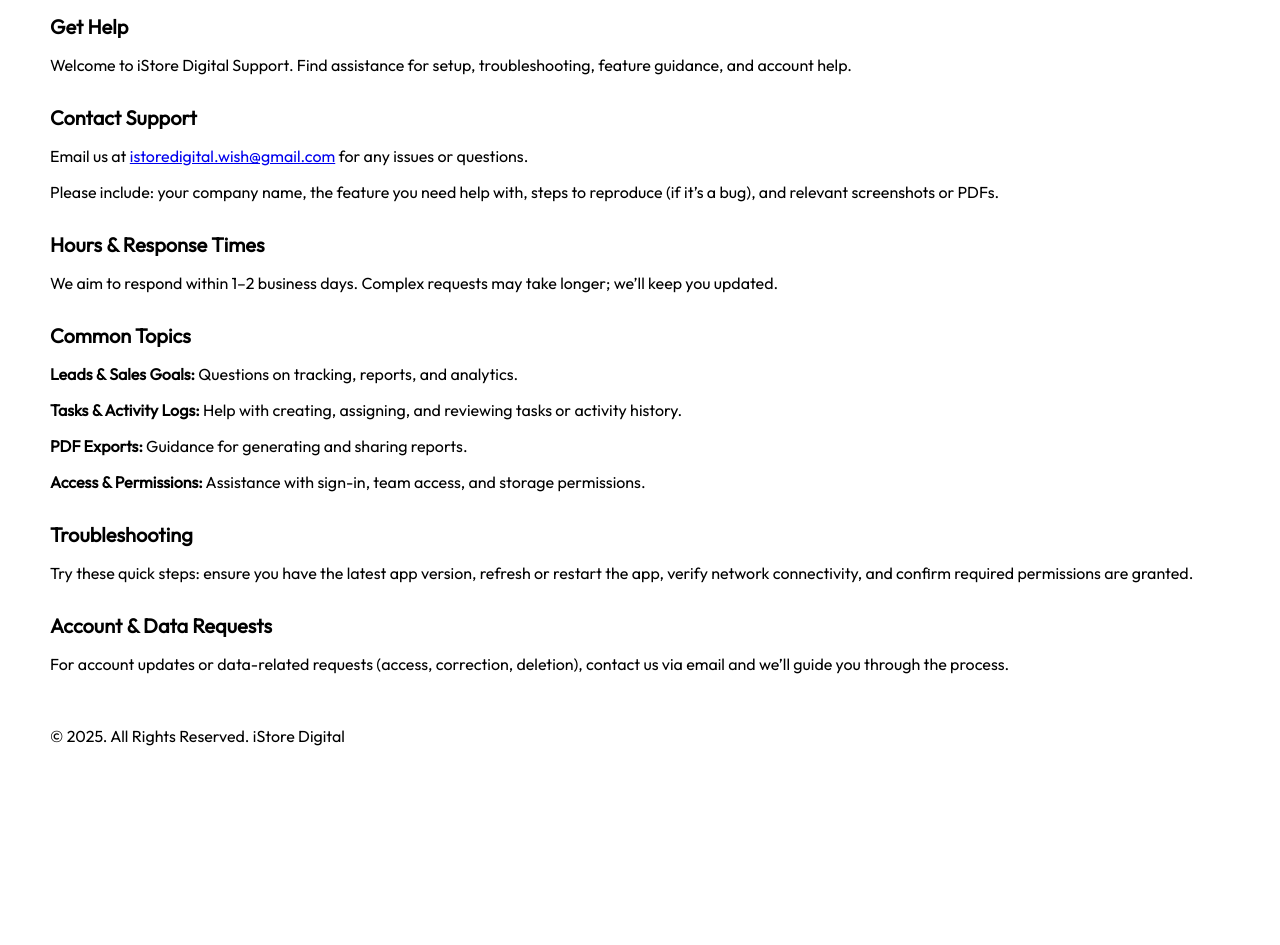
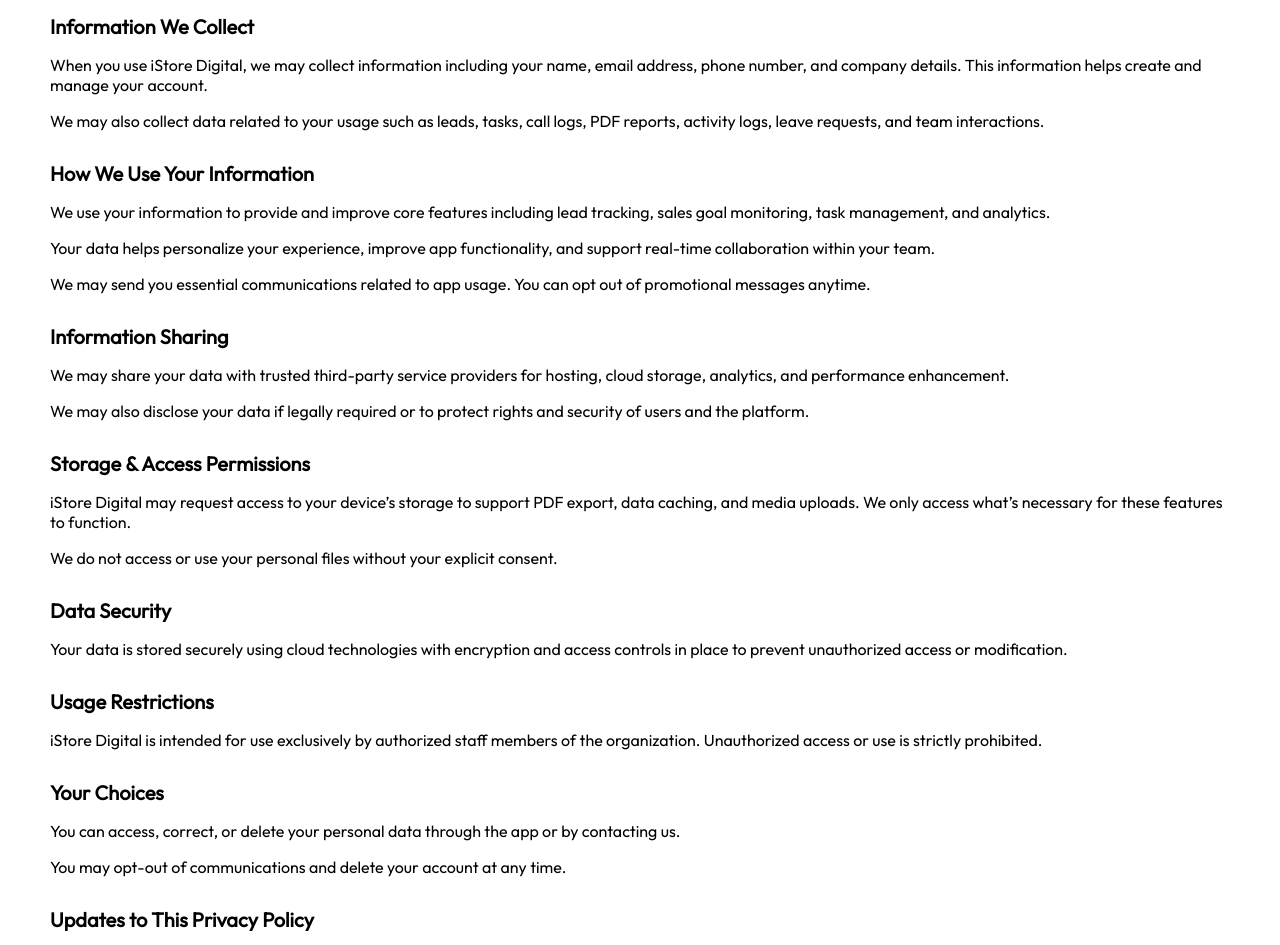
Before and after one commit to Anshif-P/istore_privacy_policy, a plain HTML site: page index.html in a window 1280 px wide. Shown: the part 316-1261 px from the top of the page. Before the commit the page ends 1128 px from the top, so only its background shows below. Drawn offline with Linux system fonts and the light colour scheme.

Commit message:
feat: updated

```diff
--- a/index.html
+++ b/index.html
@@ -4,7 +4,7 @@
 <head>
   <meta charset="UTF-8">
   <meta name="viewport" content="width=device-width, initial-scale=1.0">
-  <title>iStore Digital Support</title>
+  <title>iStore Digital Privacy Policy</title>
   <link href="https://fonts.googleapis.com/css2?family=Outfit&display=swap" rel="stylesheet">
   <link href="css/style.css" rel="stylesheet">
 </head>
@@ -17,29 +17,40 @@
   </header>
 
   <div class="main-content">
-    <div class="main-heading">iStore Digital Support</div>
+    <div class="main-heading">Privacy Policy for iStore Digital</div>
 
-    <div class="sub-heading">Get Help</div>
-    <p>Welcome to iStore Digital Support. Find assistance for setup, troubleshooting, feature guidance, and account help.</p>
+    <div class="sub-heading">Information We Collect</div>
+    <p>When you use iStore Digital, we may collect information including your name, email address, phone number, and company details. This information helps create and manage your account.</p>
+    <p>We may also collect data related to your usage such as leads, tasks, call logs, PDF reports, activity logs, leave requests, and team interactions.</p>
 
-    <div class="sub-heading">Contact Support</div>
-    <p>Email us at <a href="mailto:istoredigital.wish@gmail.com">istoredigital.wish@gmail.com</a> for any issues or questions.</p>
-    <p>Please include: your company name, the feature you need help with, steps to reproduce (if it’s a bug), and relevant screenshots or PDFs.</p>
+    <div class="sub-heading">How We Use Your Information</div>
+    <p>We use your information to provide and improve core features including lead tracking, sales goal monitoring, task management, and analytics.</p>
+    <p>Your data helps personalize your experience, improve app functionality, and support real-time collaboration within your team.</p>
+    <p>We may send you essential communications related to app usage. You can opt out of promotional messages anytime.</p>
 
-    <div class="sub-heading">Hours & Response Times</div>
-    <p>We aim to respond within 1–2 business days. Complex requests may take longer; we’ll keep you updated.</p>
+    <div class="sub-heading">Information Sharing</div>
+    <p>We may share your data with trusted third-party service providers for hosting, cloud storage, analytics, and performance enhancement.</p>
+    <p>We may also disclose your data if legally required or to protect rights and security of users and the platform.</p>
 
-    <div class="sub-heading">Common Topics</div>
-    <p><strong>Leads & Sales Goals:</strong> Questions on tracking, reports, and analytics.</p>
-    <p><strong>Tasks & Activity Logs:</strong> Help with creating, assigning, and reviewing tasks or activity history.</p>
-    <p><strong>PDF Exports:</strong> Guidance for generating and sharing reports.</p>
-    <p><strong>Access & Permissions:</strong> Assistance with sign-in, team access, and storage permissions.</p>
+    <div class="sub-heading">Storage & Access Permissions</div>
+    <p>iStore Digital may request access to your device’s storage to support PDF export, data caching, and media uploads. We only access what’s necessary for these features to function.</p>
+    <p>We do not access or use your personal files without your explicit consent.</p>
 
-    <div class="sub-heading">Troubleshooting</div>
-    <p>Try these quick steps: ensure you have the latest app version, refresh or restart the app, verify network connectivity, and confirm required permissions are granted.</p>
+    <div class="sub-heading">Data Security</div>
+    <p>Your data is stored securely using cloud technologies with encryption and access controls in place to prevent unauthorized access or modification.</p>
 
-    <div class="sub-heading">Account & Data Requests</div>
-    <p>For account updates or data-related requests (access, correction, deletion), contact us via email and we’ll guide you through the process.</p>
+    <div class="sub-heading">Usage Restrictions</div>
+    <p>iStore Digital is intended for use exclusively by authorized staff members of the organization. Unauthorized access or use is strictly prohibited.</p>
+
+    <div class="sub-heading">Your Choices</div>
+    <p>You can access, correct, or delete your personal data through the app or by contacting us.</p>
+    <p>You may opt-out of communications and delete your account at any time.</p>
+
+    <div class="sub-heading">Updates to This Privacy Policy</div>
+    <p>We may update this Privacy Policy periodically. Continued use of iStore Digital after changes implies your acceptance of the updated policy.</p>
+
+    <div class="sub-heading">Contact Us</div>
+    <p>If you have questions or concerns, please contact us at <a href="mailto:istoredigital.wish@gmail.com">istoredigital.wish@gmail.com</a>.</p>
 
     <br>
     <p>© 2025. All Rights Reserved. iStore Digital</p>
```
